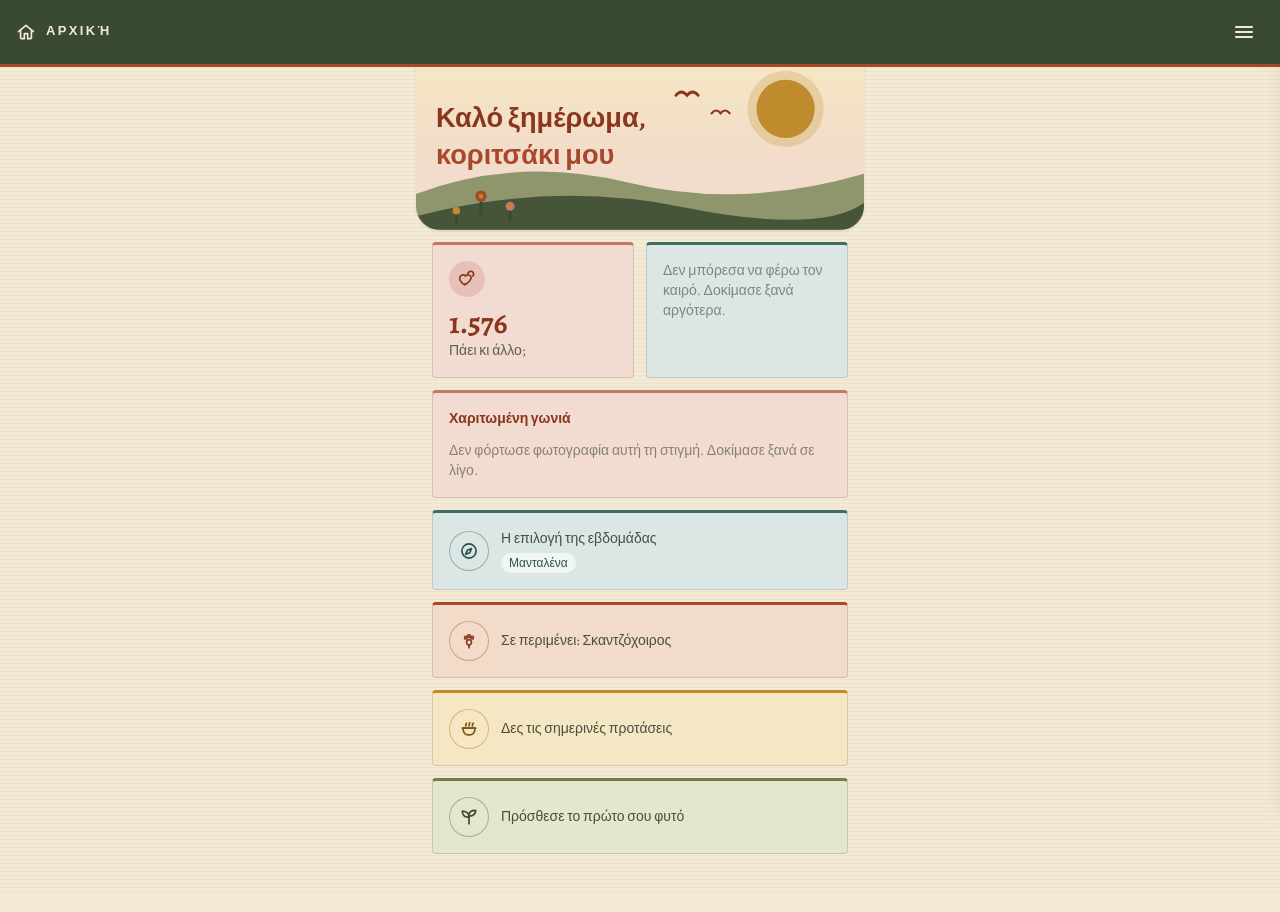
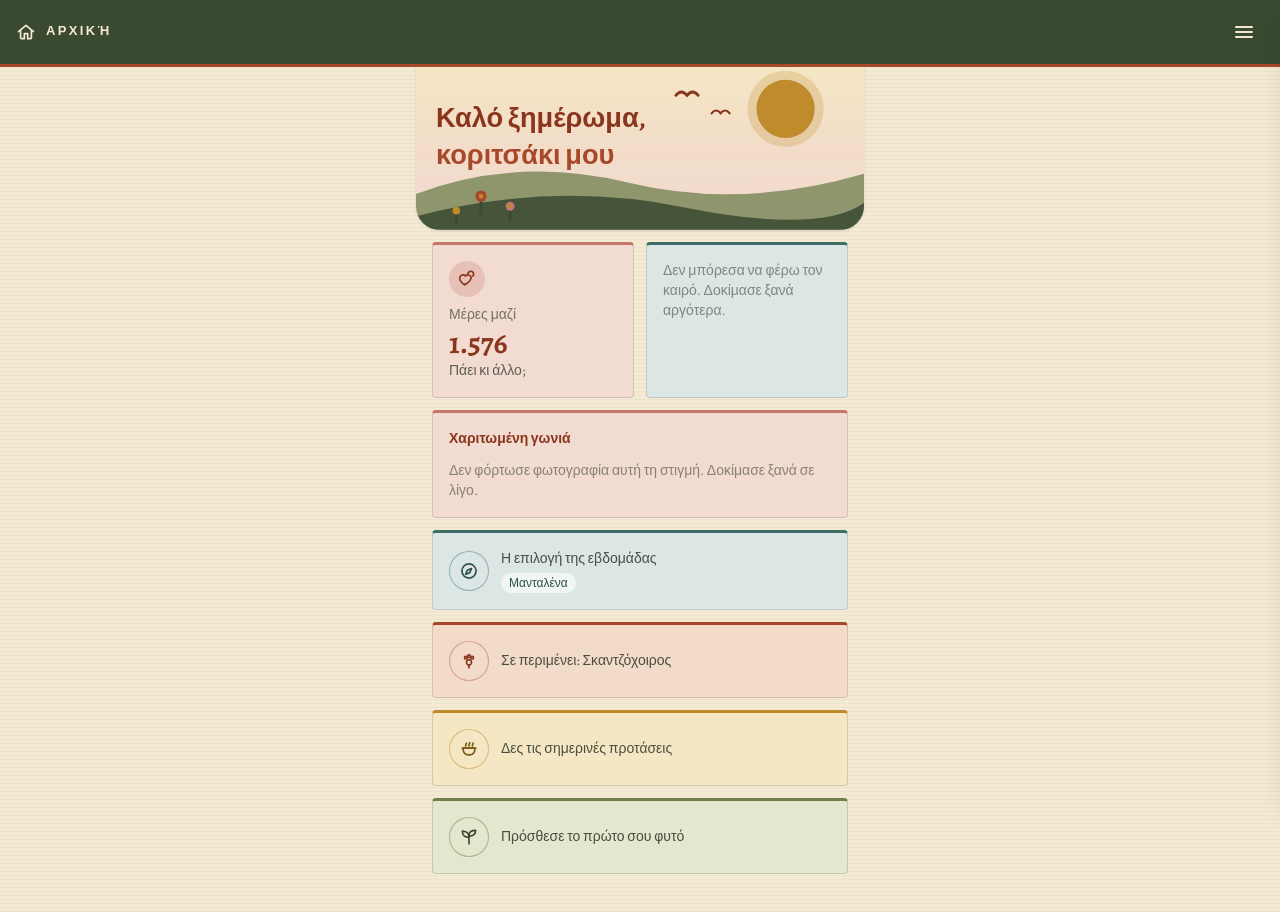
Before and after one commit to LoukasKougiatsos/Gav_birthday, a Next.js app: page / in a window 1280 px wide. Built offline with nearby package versions, Linux system fonts and the light colour scheme; no server answers.

Commit message:
Add a label to the days-together counter
The card showed a bare number and a cryptic rotating caption with nothing
explaining what it counts - added "Μέρες μαζί" above the number.

```diff
--- a/src/components/home/DaysCounter.tsx
+++ b/src/components/home/DaysCounter.tsx
@@ -27,6 +27,7 @@
         <NavIcon kind="us" className="h-5 w-5" />
       </div>
       <div>
+        <p className="text-sm text-ink/60">Μέρες μαζί</p>
         <p className="font-display text-3xl font-bold text-clay">{days.toLocaleString("el-GR")}</p>
         <p className="text-sm text-ink/70">{dayMessage(days)}</p>
       </div>
```
Also changed, not shown: image.png (added).
